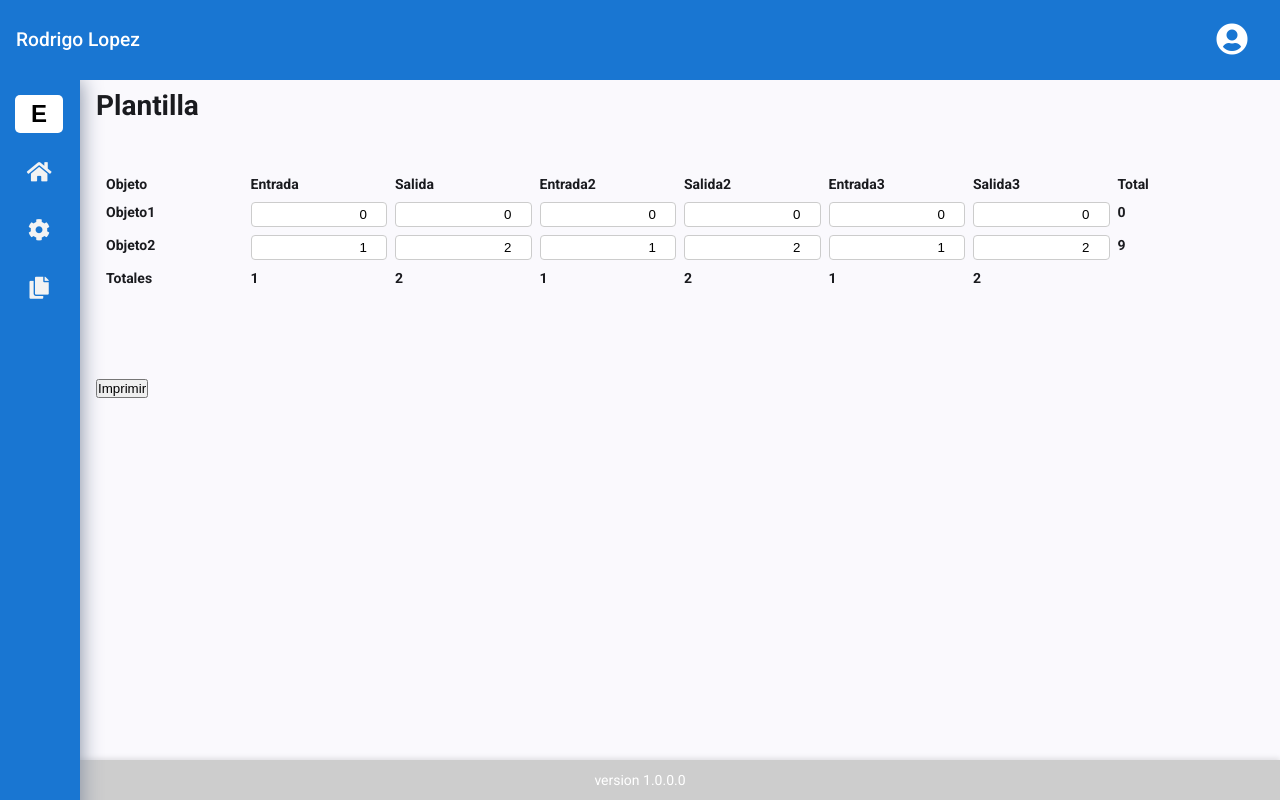
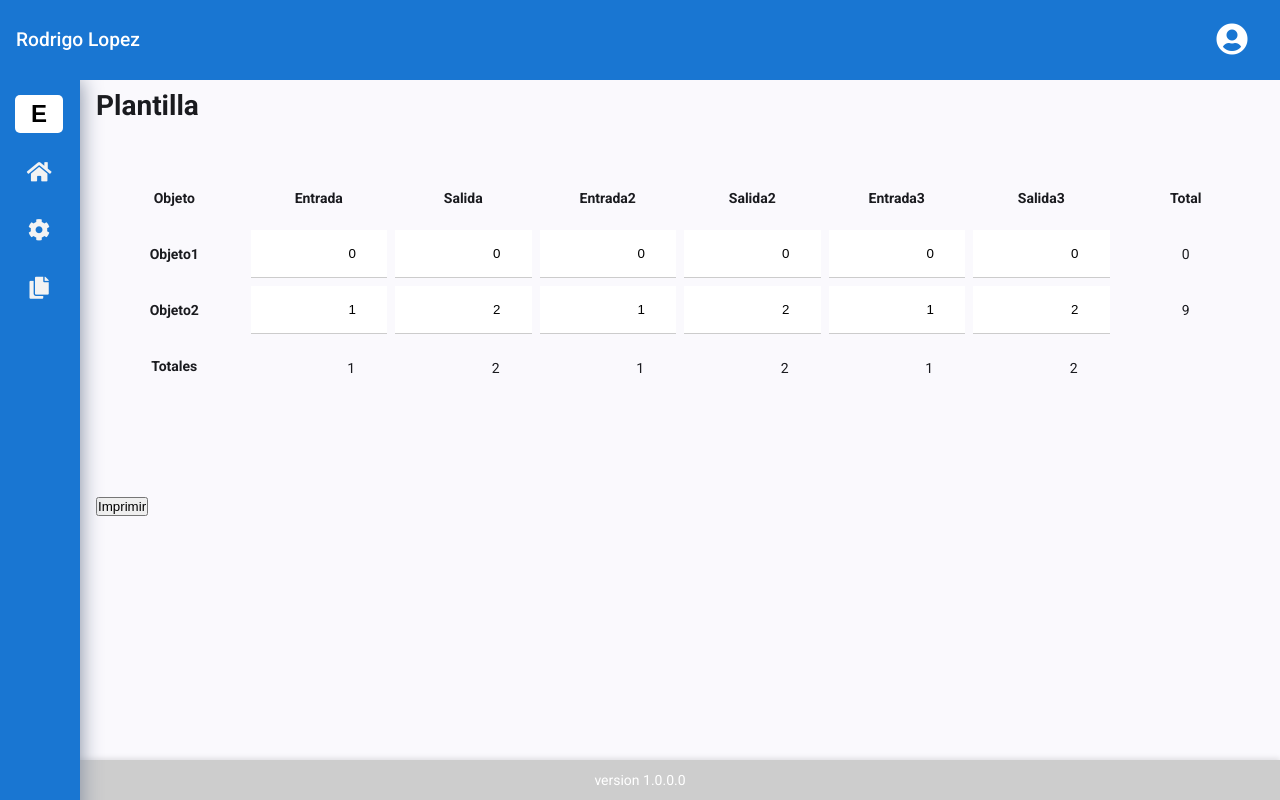
Before and after one commit to RodrigoLopez87/Estadisticas, an Angular app: page /plantilla in a window 1280 px wide. Built offline with nearby package versions, Linux system fonts and the light colour scheme.

Commit message:
se modifican los input

```diff
--- a/src/app/components/template/template.html
+++ b/src/app/components/template/template.html
@@ -23,7 +23,7 @@
                     />
                 </div>
             }
-            <div class="cell-title">
+            <div class="total-column">
                 {{ objectTotals()[i] }}
             </div>
         </div>
@@ -33,7 +33,7 @@
         <div class="cell-title">Totales</div>
 
         @for (total of movementTotals(); track $index) {
-        <div class="cell-title">
+        <div class="cell-footer">
             {{ total }}
         </div>
         }
--- a/src/app/components/template/template.scss
+++ b/src/app/components/template/template.scss
@@ -10,17 +10,40 @@
 
 .cell-title {
   font-weight: bold;
+  height: 3rem;
   grid-column: span 1; /* ocupa 1 fracción (una columna) */
+  display: flex;
+  justify-content: center;
+  align-items: center;
+}
+
+.total-column {
+  height: 3rem;
+  grid-column: span 1; /* ocupa 1 fracción (una columna) */
+  display: flex;
+  justify-content: center;
+  align-items: center; /* línea divisoria */
+}
+
+.cell-footer {
+  margin-top: 1rem;
+  grid-column: span 1; /* ocupa 1 fracción (una columna) */
+  padding-right: 2rem;
+  height: 3rem;
+  display: flex;
+  justify-content: flex-end;
 }
 
 .cell-content {
-  color: blue;
 
   .cell-input {
     width: 100%;
-    padding: 0.25rem;
-    border: 1px solid #ccc;
-    border-radius: 4px;
+    height: 3rem;
+    padding: 1rem;
+    border: none;                 // eliminamos todos los bordes
+    border-bottom: 1px solid #ccc; // solo la línea inferior
+    border-radius: 0;              // sin bordes redondeados
     text-align: right;
+    outline: none;
   }
 }
```
